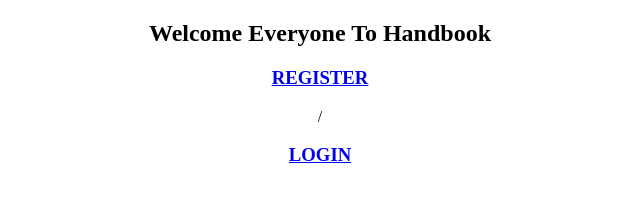
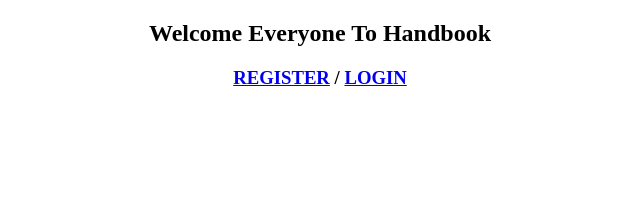
Before and after one commit to SatvikSrivastava/HANDBOOK, a plain HTML site: page index.html in a window 1280 px wide. Shown: the whole page, without its empty margins (320-960 px from the left). Drawn offline with Linux system fonts and the light colour scheme.

Commit message:
edit index 1

```diff
--- a/index.html
+++ b/index.html
@@ -5,9 +5,9 @@
 			<div align="center">
 			<h2> Welcome Everyone To Handbook</h2>
 				<nav>
-				<h3><a href="register.html"> REGISTER</a></h3>
-				<label> / </label>
-				<h3><a href="login.html">LOGIN</a></h3>
+				<h3><a href="register.html"> REGISTER</a> / <a href="login.html">LOGIN</a></h3>
+
+
 
 				</nav>
 
```
